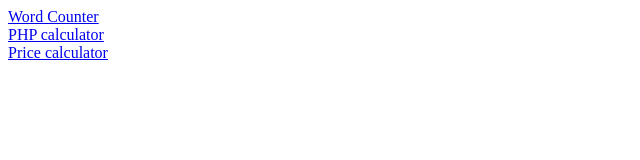
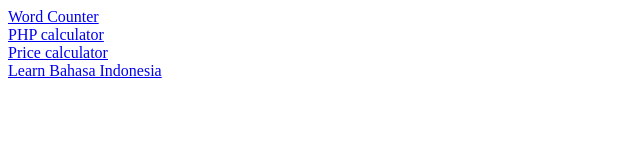
Before and after one commit to Jeffrey-Go/Jeffrey-Go.github.io, a plain HTML site: page index.html in a window 1280 px wide. Shown: the whole page, without its empty margins (0-640 px from the left). Drawn offline with Linux system fonts and the light colour scheme.

Commit message:
Update index.html

```diff
--- a/index.html
+++ b/index.html
@@ -9,5 +9,6 @@
 <a href="word-counter-1.0">Word Counter</a><br>
 <a href="PHP-total-calculator">PHP calculator</a><br>
 <a href="price-calculator">Price calculator</a><br>
+<a href="indonesian-quiz">Learn Bahasa Indonesia</a><br>
 </body>
 </html>
```
